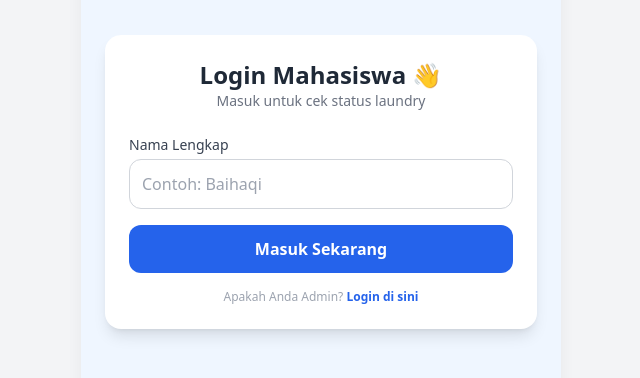
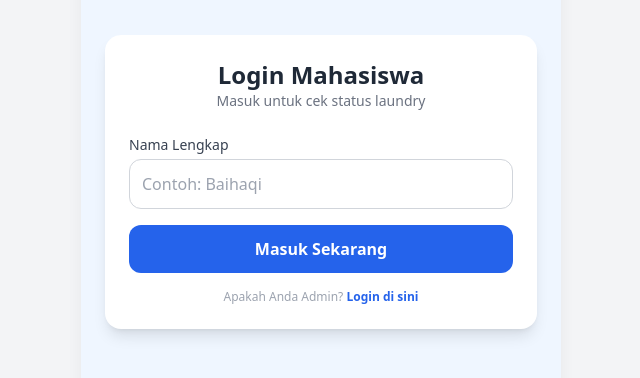
Before and after one commit to Mbaihaqq/FRONTEND_TA, a React (Vite) app: page /login in a window 1280 px wide. Shown: the part 218-596 px from the top of the page, without its empty margins (319-959 px from the left). Built offline with nearby package versions, Linux system fonts and the light colour scheme.

Commit message:
janji banget ini last commit

```diff
--- a/src/pages/Home.jsx
+++ b/src/pages/Home.jsx
@@ -57,7 +57,7 @@ export default function Home() {
       <div className="px-6 pt-8 pb-4 flex justify-between items-center bg-white sticky top-0 z-10 shadow-sm">
         <div>
           <p className="text-xs text-gray-400 font-medium mb-1">Selamat Datang,</p>
-          <h1 className="text-xl font-bold text-gray-800">{username}! 👋</h1>
+          <h1 className="text-xl font-bold text-gray-800">{username}! </h1>
         </div>
         <Link to="/about" className="w-10 h-10 bg-gray-200 rounded-full overflow-hidden border-2 border-white shadow-sm">
           <img
--- a/src/pages/LoginUser.jsx
+++ b/src/pages/LoginUser.jsx
@@ -20,7 +20,7 @@ export default function LoginUser() {
     <div className="min-h-screen bg-blue-50 flex flex-col justify-center p-6">
       <div className="bg-white p-6 rounded-2xl shadow-lg">
         <div className="text-center mb-6">
-          <h1 className="text-2xl font-bold text-gray-800">Login Mahasiswa 👋</h1>
+          <h1 className="text-2xl font-bold text-gray-800">Login Mahasiswa </h1>
           <p className="text-gray-500 text-sm">Masuk untuk cek status laundry</p>
         </div>
 
```
